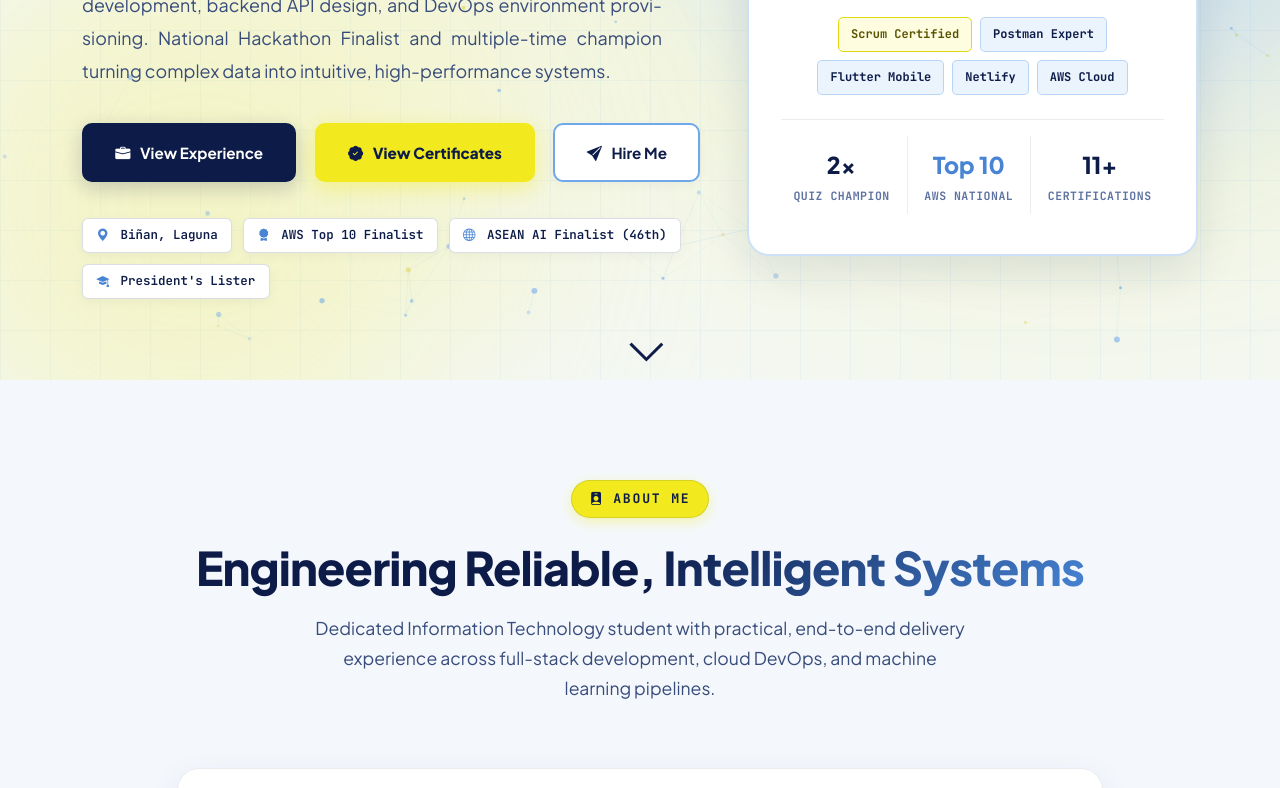
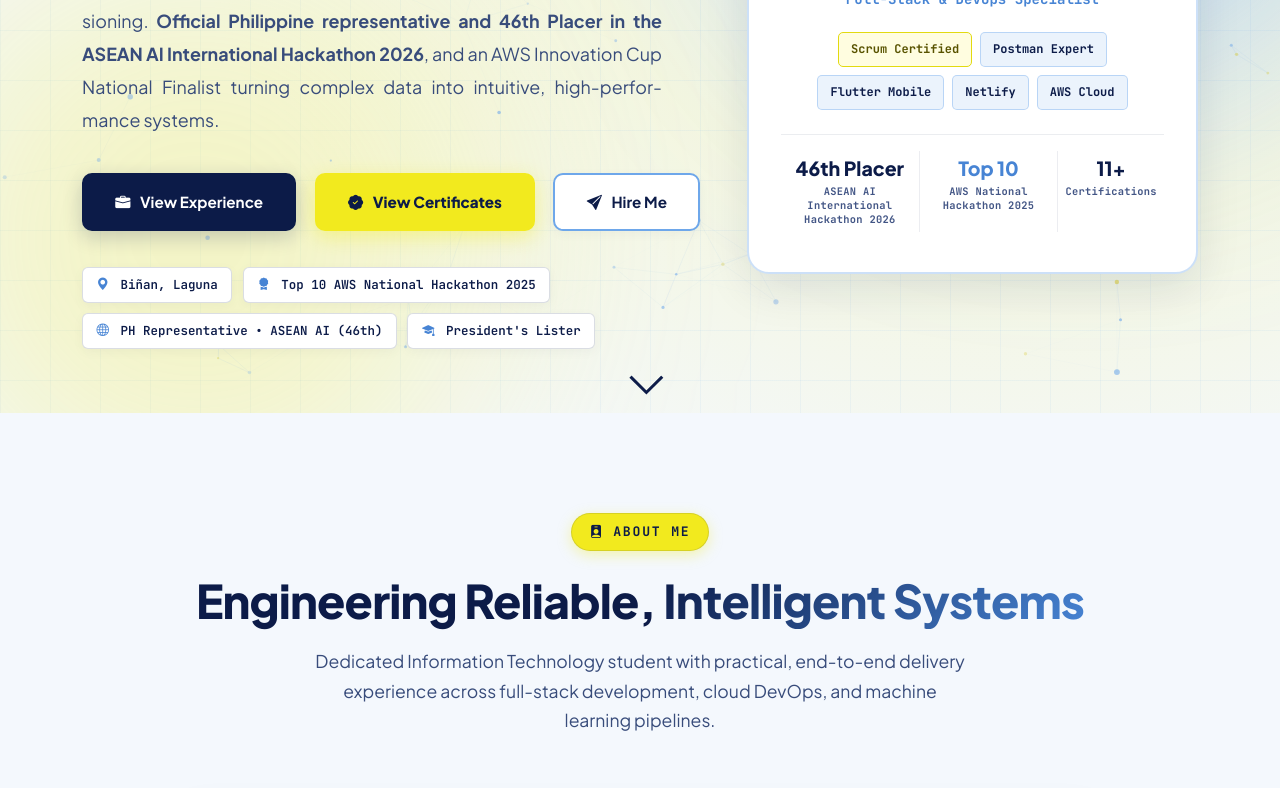
Before and after one commit to ProfessorRayver/portfolioREYES, a plain HTML site: page index.html in a window 1280 px wide. Shown: the part 420-1208 px from the top of the page. Drawn offline with nearby package versions, Linux system fonts and the light colour scheme.

Commit message:
feat: highlight Philippine representative in ASEAN hackathon and update profile stats

```diff
--- a/css/style.css
+++ b/css/style.css
@@ -616,21 +616,25 @@ h1, h2, h3, h4, h5, h6 {
 }
 
 .hero-stat-box {
-  padding: 0.5rem;
+  padding: 0.4rem 0.3rem;
+  flex: 1;
 }
 
 .hero-stat-number {
-  font-size: 1.45rem;
+  font-size: 1.22rem;
   font-weight: 900;
   color: var(--color-navy);
+  margin-bottom: 0.25rem;
+  line-height: 1.15;
 }
 
 .hero-stat-label {
-  font-size: 0.72rem;
-  color: var(--text-muted);
+  font-size: 0.65rem;
+  color: var(--color-navy-muted);
   font-family: 'JetBrains Mono', monospace;
   font-weight: 700;
-  letter-spacing: 0.5px;
+  letter-spacing: 0.3px;
+  line-height: 1.35;
 }
 
 .hero-scroll-indicator {
--- a/index.html
+++ b/index.html
@@ -96,7 +96,7 @@
             <span id="typed-title"></span><span class="mono" style="color: var(--color-glacier-deep); font-weight: 700;">|</span>
           </p>
           <p class="hero-description text-justified">
-            BSIT student at the Polytechnic University of the Philippines – Biñan Campus with end-to-end expertise across full-stack web/mobile development, backend API design, and DevOps environment provisioning. National Hackathon Finalist and multiple-time champion turning complex data into intuitive, high-performance systems.
+            BSIT student at the Polytechnic University of the Philippines – Biñan Campus with end-to-end expertise across full-stack web/mobile development, backend API design, and DevOps environment provisioning. <strong>Official Philippine representative and 46th Placer in the ASEAN AI International Hackathon 2026</strong>, and an AWS Innovation Cup National Finalist turning complex data into intuitive, high-performance systems.
           </p>
           <div class="hero-cta justify-content-center justify-content-lg-start">
             <a href="#experience" class="btn-navy">
@@ -112,8 +112,8 @@
 
           <div class="hero-tags justify-content-center justify-content-lg-start">
             <span class="hero-tag"><i class="bi bi-geo-alt-fill"></i> Biñan, Laguna</span>
-            <span class="hero-tag"><i class="bi bi-award-fill"></i> AWS Top 10 Finalist</span>
-            <span class="hero-tag"><i class="bi bi-globe"></i> ASEAN AI Finalist (46th)</span>
+            <span class="hero-tag"><i class="bi bi-award-fill"></i> Top 10 AWS National Hackathon 2025</span>
+            <span class="hero-tag"><i class="bi bi-globe"></i> PH Representative • ASEAN AI (46th)</span>
             <span class="hero-tag"><i class="bi bi-mortarboard-fill"></i> President's Lister</span>
           </div>
         </div>
@@ -137,20 +137,20 @@
               <span class="tech-tag">Netlify</span>
               <span class="tech-tag">AWS Cloud</span>
             </div>
-            <div class="mt-4 pt-3" style="border-top: 1px solid var(--border-light); display: flex; justify-content: space-around;">
+            <div class="mt-4 pt-3" style="border-top: 1px solid var(--border-light); display: flex; justify-content: space-around; align-items: stretch;">
               <div class="hero-stat-box">
-                <div class="hero-stat-number" style="color: var(--color-navy);">2x</div>
-                <div class="hero-stat-label">QUIZ CHAMPION</div>
+                <div class="hero-stat-number" style="color: var(--color-navy);">46th Placer</div>
+                <div class="hero-stat-label">ASEAN AI International Hackathon 2026</div>
               </div>
               <div style="border-right: 1px solid var(--border-light);"></div>
               <div class="hero-stat-box">
                 <div class="hero-stat-number" style="color: var(--color-glacier-deep);">Top 10</div>
-                <div class="hero-stat-label">AWS NATIONAL</div>
+                <div class="hero-stat-label">AWS National Hackathon 2025</div>
               </div>
               <div style="border-right: 1px solid var(--border-light);"></div>
-              <div class="hero-stat-box">
+              <div class="hero-stat-box" style="flex: 0.75;">
                 <div class="hero-stat-number" style="color: var(--color-navy);">11+</div>
-                <div class="hero-stat-label">CERTIFICATIONS</div>
+                <div class="hero-stat-label">Certifications</div>
               </div>
             </div>
           </div>
@@ -184,7 +184,7 @@
                 Dedicated and results-driven Information Technology student with practical, end-to-end experience in <strong>full-stack web/mobile development</strong>, <strong>backend API design</strong>, and <strong>DevOps environment provisioning</strong>.
               </p>
               <p class="text-justified">
-                I combine agile software delivery (<strong>Certified Scrum Fundamentals</strong> and <strong>Scrum for Operations & DevOps</strong>) with a proven track record in national and international hackathons — including finishing as an <strong>AWS Innovation National Finalist (Top 10)</strong> and placing <strong>46th internationally in the ASEAN AI Hackathon</strong>.
+                I combine agile software delivery (<strong>Certified Scrum Fundamentals</strong> and <strong>Scrum for Operations & DevOps</strong>) with a proven track record in national and international hackathons — including serving as an <strong>official Philippine representative and placing 46th internationally in the ASEAN AI Hackathon 2026</strong>, alongside finishing as an <strong>AWS Innovation National Finalist (Top 10)</strong>.
               </p>
               <p class="text-justified">
                 Adept at building scalable applications, managing deployment pipelines, deploying modern web applications on Netlify, streamlining databases (PostgreSQL, MySQL), and collaborating in fast-paced cross-functional teams. Eager to bring technical execution, rigorous problem-solving, and a proactive mindset as an <strong>IT Intern in a professional setting</strong>.
```
